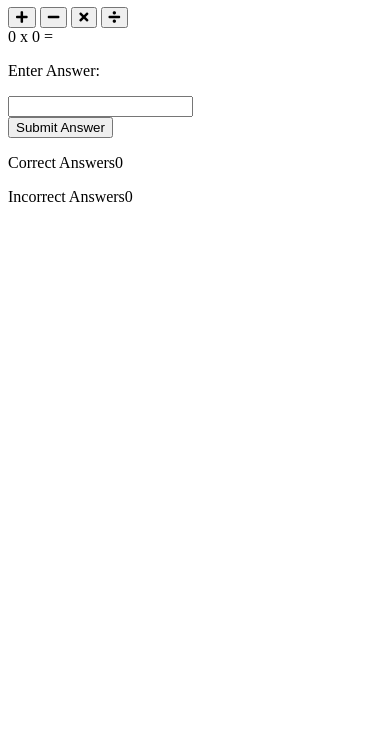
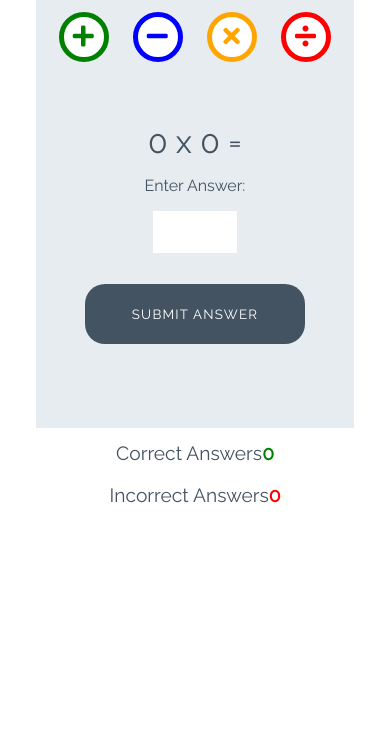
Before and after one commit to constantinnicoleta/love-maths, a plain HTML site: page index.html in a window 390 px wide. Shown: the part 112-844 px from the top of the page. Drawn offline with Linux system fonts and the light colour scheme.

Commit message:
add styles for game

```diff
--- a/assets/css/style.css
+++ b/assets/css/style.css
@@ -0,0 +1,244 @@
+/* --------- Global style */
+
+body {
+    background-color: white;
+    font-family: "Raleway", sans-serif;
+    color: #445361;
+    text-align: center;
+}
+
+/* --------- Heading */
+
+.heading {
+    text-align: center;
+    font-size: 2.5rem;
+}
+
+.logo {
+    height: 40px;
+    padding-right: 5px;
+}
+
+/* --------- Game layout */
+
+.game-area {
+    background-color: #E6ECF0;
+    box-sizing: border-box;
+    width: 85%;
+    height: 65vh;
+    max-height: 450px;
+    max-width: 830px;
+    margin-left: auto;
+    margin-right: auto;
+    padding: 1%;
+}
+
+.question-area {
+    width: 50%;
+    font-size: 2rem;
+    margin: auto;
+    padding: 50px 0;
+}
+
+.question-area span {
+    padding: 0 15px;
+}
+
+.score-area {
+    margin: 5px auto;
+    width: 60%;
+    font-size: 1.2rem;
+}
+
+.controls-area {
+    width: 85%;
+    margin: 30px auto;
+}
+
+#score {
+    color: green;
+    font-weight: bold;
+}
+
+#incorrect {
+    color: red;
+    font-weight: bold;
+}
+
+.answer-message {
+    display: none;
+    font-size: 1rem;
+}
+
+#answer-box {
+    border: none;
+    color: #445361;
+    display: inline-block;
+    height: 40px;
+    width: 80px;
+    font-size: 1.2rem;
+}
+
+.scores {
+    display: inline-block;
+    padding: 25px;
+}
+
+/* --------- Buttons */
+
+.btn {
+    width: 220px;
+    height: 60px;
+    font-family: "Raleway", sans-serif;
+    text-transform: uppercase;
+    letter-spacing: 1.2px;
+    color: white;
+}
+
+.btn:focus {
+    outline: none;
+}
+
+.btn--big {
+    padding-top: 10px;
+    border-radius: 50%;
+    background-color: white;
+    border: 10px solid;
+    width: 100px;
+    height: 100px;
+    font-size: 3.2rem;
+    margin: 0 30px;
+    transition: all 0.5s;
+}
+
+.btn--blue {
+    border-color: blue;
+    color: blue;
+}
+
+.btn--blue:active,
+.btn--blue:hover {
+    background-color: darkblue;
+    color: white;
+}
+
+.btn--orange {
+    border-color: orange;
+    color: orange;
+}
+
+.btn--orange:active,
+.btn--orange:hover {
+    background-color: darkorange;
+    color: white;
+}
+
+.btn--red {
+    border-color: red;
+    color: red;
+}
+
+.btn--red:active,
+.btn--red:hover {
+    background-color: darkred;
+    color: white;
+}
+
+.btn--green {
+    border-color: green;
+    color: green;
+}
+
+.btn--green:active,
+.btn--green:hover {
+    background-color: darkgreen;
+    color: white;
+}
+
+.btn--gray {
+    margin-top: 25px;
+    background-color: #445361;
+    border: 1px transparent;
+    border-radius: 20px;
+}
+
+.btn--gray:active,
+.btn--gray:hover {
+    background-color: #0d1013;
+}
+
+/* --------- Media queries */
+
+@media (max-width: 414px) {
+    .controls-area {
+        width: 100%;
+    }
+
+    .btn--big {
+        margin: 0 10px;
+        padding: 5px;
+        border: 5px solid;
+        width: 50px;
+        height: 50px;
+        font-size: 1.5rem;
+    }
+
+    .btn--big::after {
+        font-size: 0.6rem;
+        left: -0.7rem;
+    }
+
+    .question-area {
+        padding: 10% 0;
+        width: 100%;
+    }
+
+    .question-area span {
+        padding: 0;
+    }
+
+    .answer-message {
+        display: block;
+    }
+
+    #answer-box {
+        display: block;
+        margin: 0 auto;
+    }
+    .btn--gray {
+        margin-top: 0;
+    }
+
+    .score-area {
+        width: 100%;
+    }
+
+    .scores {
+        margin: 0.5em auto;
+        display: block;
+        padding: 5px;
+    }
+
+    .heading {
+        font-size: 2rem;
+    }
+}
+
+@media (max-width: 320px) {
+    .game-area {
+        height: 70vh;
+    }
+
+    .controls-area {
+        width: 75%;
+        margin: 10px auto;
+    }
+
+    .btn--big {
+        margin: 10px 10px;
+    }
+    .question-area {
+        padding: 10px 0;
+    }
+
+}
--- a/index.html
+++ b/index.html
@@ -19,16 +19,16 @@
 
     <div class="game-area">
         <div class="controls-area">
-            <button class="btn btn--big btn--green">
+            <button data-type="addition" class="btn btn--big btn--green">
                 <i class="fas fa-plus"></i>
             </button>
-            <button class="btn btn--big btn--blue">
+            <button data-type="subtract" class="btn btn--big btn--blue">
                 <i class="fas fa-minus"></i>
             </button>
-            <button class="btn btn--big btn--orange">
+            <button data-type="multiply" class="btn btn--big btn--orange">
                 <i class="fas fa-times"></i>
             </button>
-            <button class="btn btn--big btn--red">
+            <button data-type="division" class="btn btn--big btn--red">
                 <i class="fas fa-divide"></i>
             </button>
         </div>
@@ -41,7 +41,7 @@
             <p class="answer-message">Enter Answer:</p>
             <input id="answer-box" type="number">
         </div>
-        <button class="btn btn--gray">Submit Answer</button>
+        <button data-type="submit" class="btn btn--gray">Submit Answer</button>
     </div>
 
     <div class="score-area">
```
